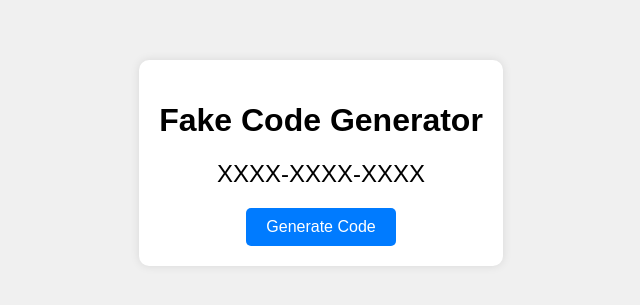
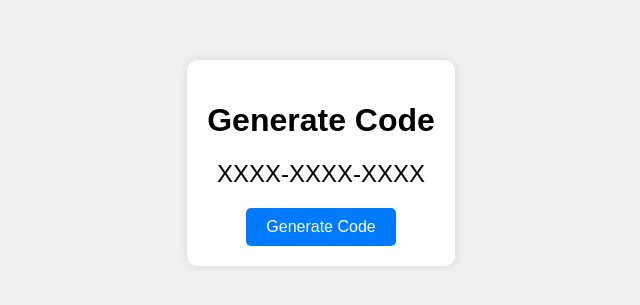
Before and after one commit to RObgfree/Test, a plain HTML site: page index.html in a window 1280 px wide. Shown: the part 245-550 px from the top of the page, without its empty margins (319-959 px from the left). Drawn offline with Linux system fonts and the light colour scheme.

Commit message:
Update index.Html

```diff
--- a/index.html
+++ b/index.html
@@ -40,7 +40,7 @@
 </head>
 <body>
     <div class="container">
-        <h1>Fake Code Generator</h1>
+        <h1>Generate Code</h1>
         <div class="code" id="code">XXXX-XXXX-XXXX</div>
         <button onclick="generateCode()">Generate Code</button>
     </div>
```
